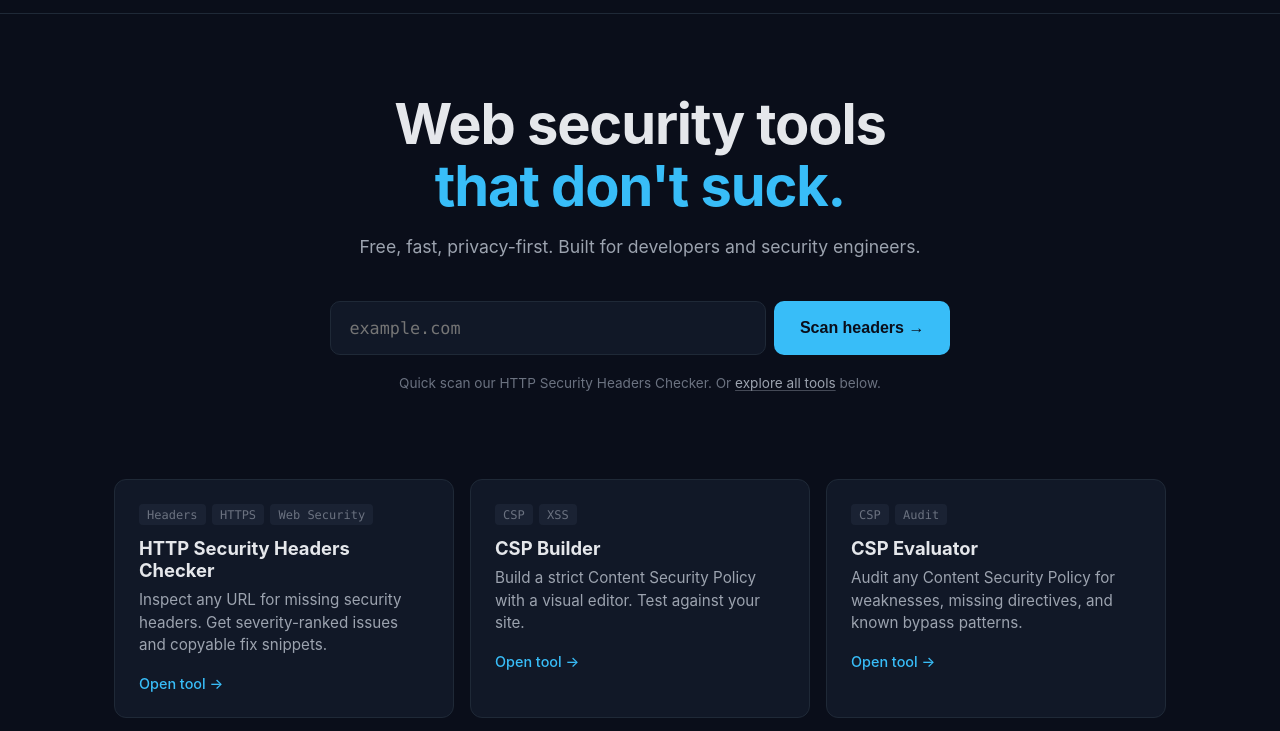
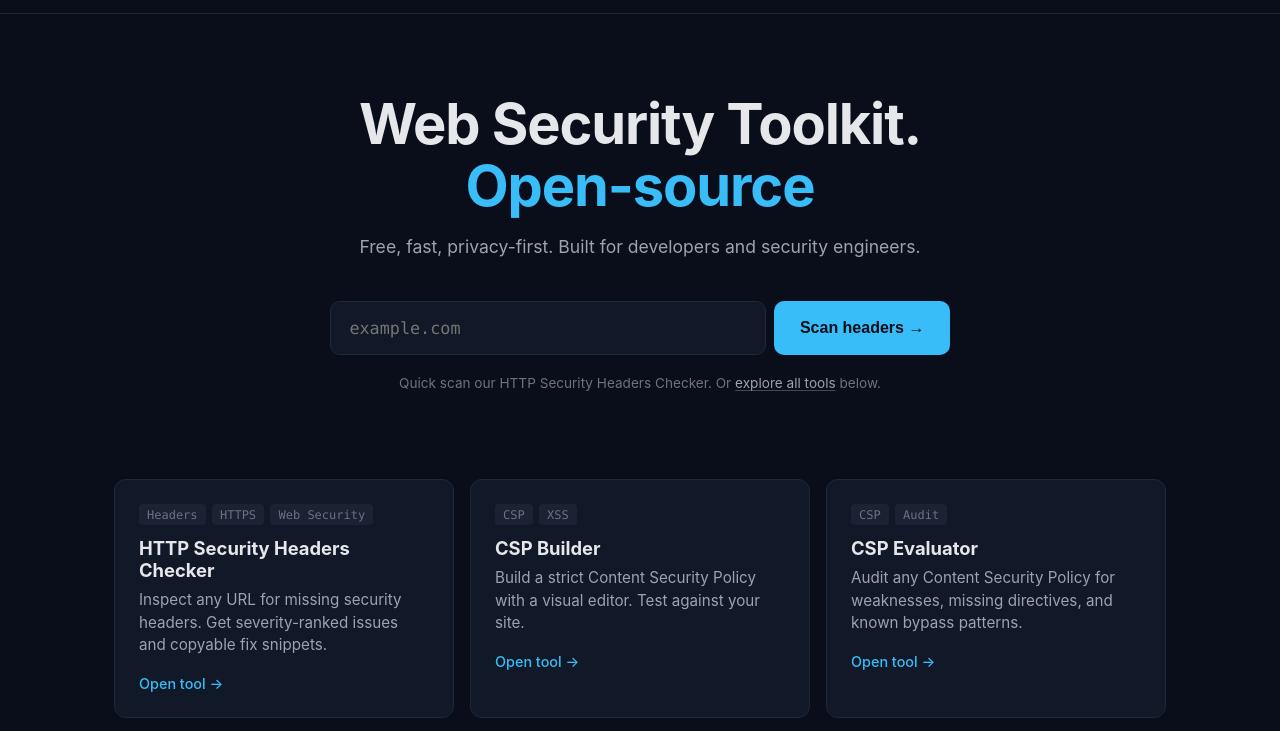
Before and after one commit to kadirbg/headerlab, an Astro site: page / in a window 1280 px wide. Shown: the part 39-770 px from the top of the page. Built offline with nearby package versions, Linux system fonts and the light colour scheme; Astro itself is replaced by a stand-in of ours.

Commit message:
Finalize hero slogan

```diff
--- a/src/pages/index.astro
+++ b/src/pages/index.astro
@@ -46,9 +46,9 @@ const tools = [
   description="Free, privacy-first security tools for developers and engineers. HTTP headers checker, CSP builder, JWT decoder, and more."
 >
 <section class="hero">
-    <h1>
-      Web security tools<br />
-      <span class="accent">that don't suck.</span>
+        <h1>
+      Web Security Toolkit.<br />
+      <span class="accent">Open-source</span>
     </h1>
     <p class="lead">
       Free, fast, privacy-first. Built for developers and security engineers.
```
